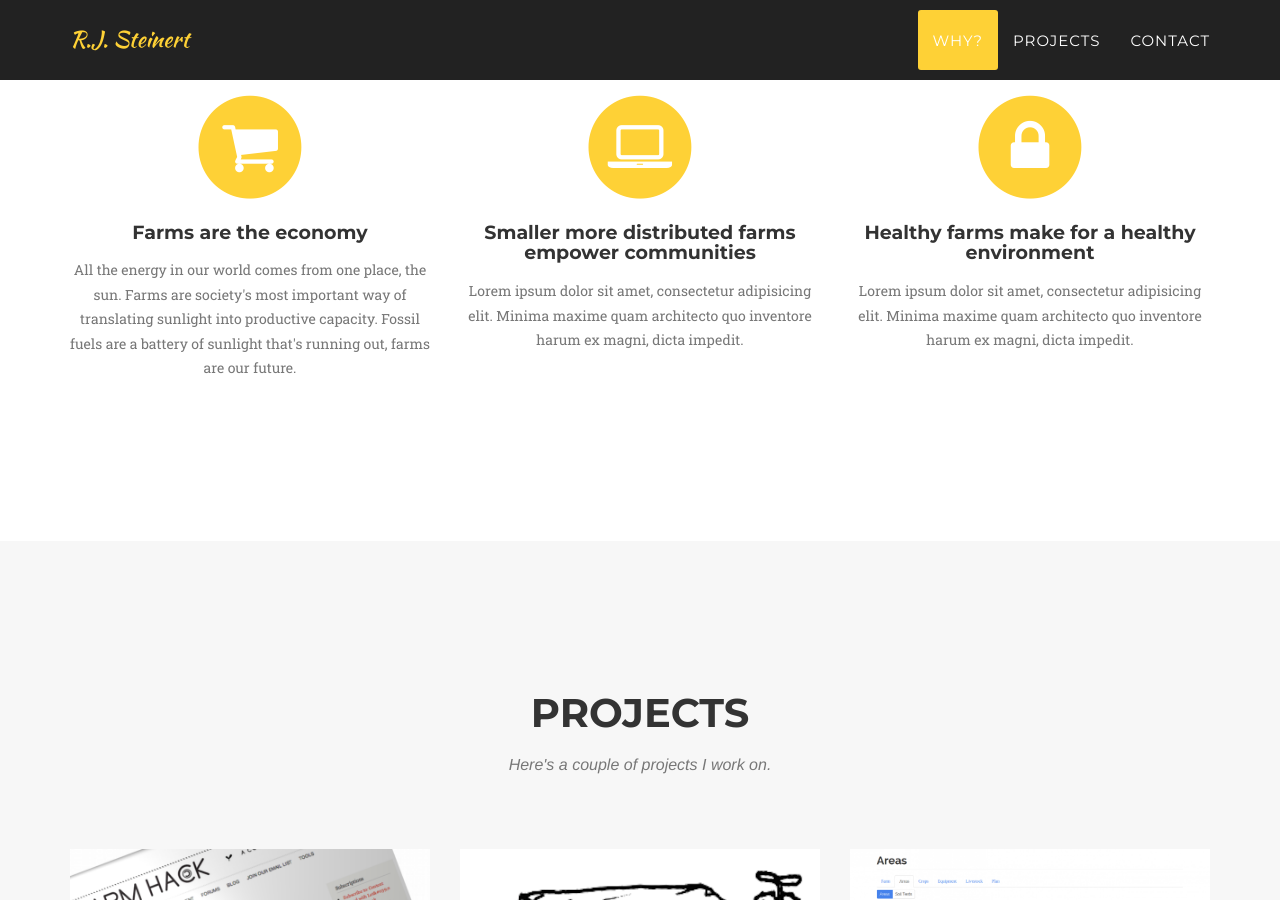
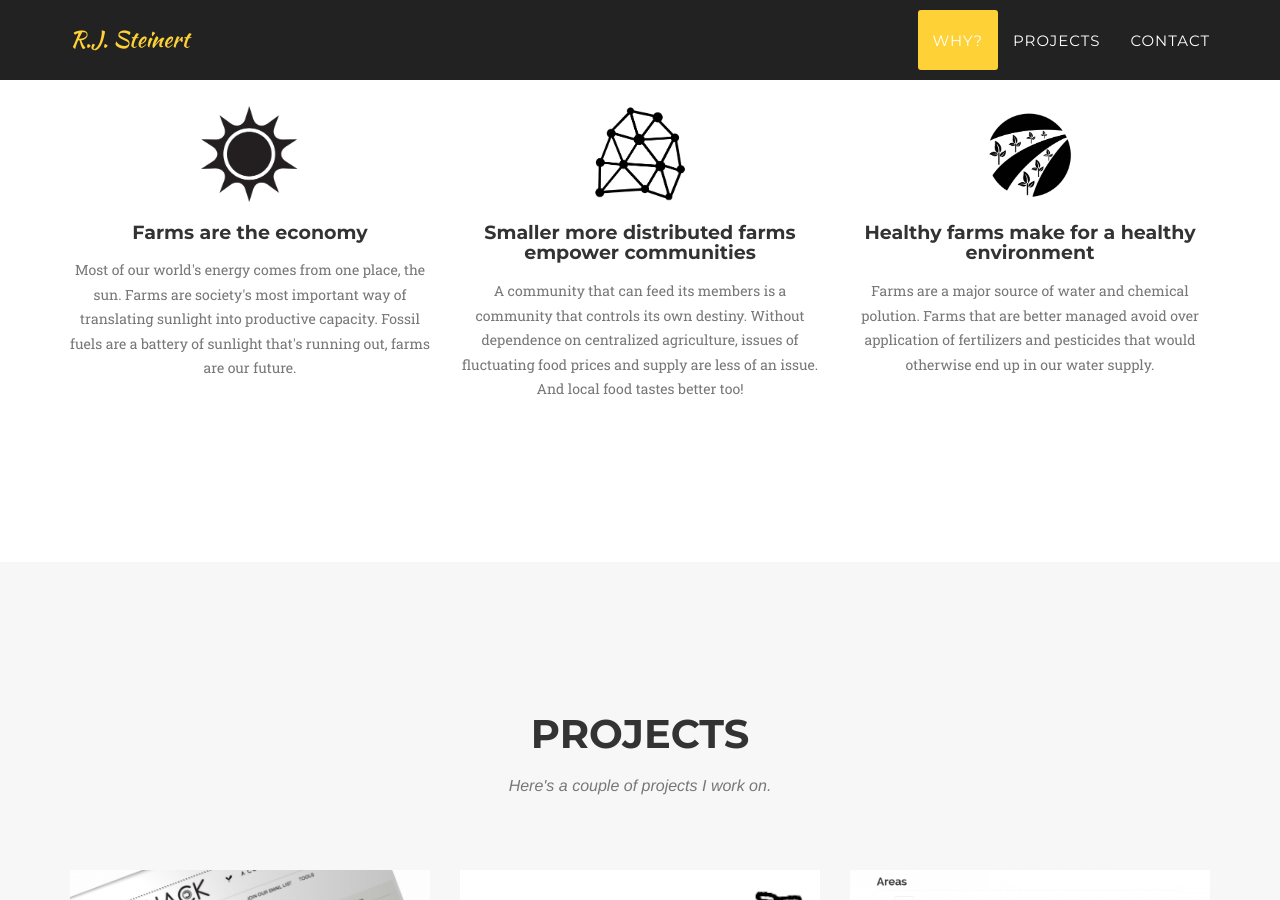
Before and after one commit to rjcorwin/rjcorwin.github.io, a Jekyll site: the page built from index.html, in a window 1280 px wide and 900 px high, scrolled down 910 px. Built offline with Jekyll 4.4.1, drawn with Linux system fonts in a browser that asks for light colours; some web fonts are replaced.

Commit message:
Front page finished?

```diff
--- a/_includes/why.html
+++ b/_includes/why.html
@@ -10,27 +10,24 @@
             <div class="row text-center">
                 <div class="col-md-4">
                     <span class="fa-stack fa-4x">
-                        <i class="fa fa-circle fa-stack-2x text-primary"></i>
-                        <i class="fa fa-shopping-cart fa-stack-1x fa-inverse"></i>
+                        <img src="img/noun_13545_cc_black.png" width=100>
                     </span>
                     <h4 class="service-heading">Farms are the economy</h4>
-                    <p class="text-muted">All the energy in our world comes from one place, the sun. Farms are society's most important way of translating sunlight into productive capacity. Fossil fuels are a battery of sunlight that's running out, farms are our future.</p>
+                    <p class="text-muted">Most of our world's energy comes from one place, the sun. Farms are society's most important way of translating sunlight into productive capacity. Fossil fuels are a battery of sunlight that's running out, farms are our future.</p>
                 </div>
                 <div class="col-md-4">
                     <span class="fa-stack fa-4x">
-                        <i class="fa fa-circle fa-stack-2x text-primary"></i>
-                        <i class="fa fa-laptop fa-stack-1x fa-inverse"></i>
+                        <img src="img/noun_21272_cc._cropped.png" width=100>
                     </span>
                     <h4 class="service-heading">Smaller more distributed farms empower communities </h4>
-                    <p class="text-muted">Lorem ipsum dolor sit amet, consectetur adipisicing elit. Minima maxime quam architecto quo inventore harum ex magni, dicta impedit.</p>
+                    <p class="text-muted">A community that can feed its members is a community that controls its own destiny. Without dependence on centralized agriculture, issues of fluctuating food prices and supply are less of an issue. And local food tastes better too!</p>
                 </div>
                 <div class="col-md-4">
                     <span class="fa-stack fa-4x">
-                        <i class="fa fa-circle fa-stack-2x text-primary"></i>
-                        <i class="fa fa-lock fa-stack-1x fa-inverse"></i>
+                        <img src="img/noun_18711_cc_cropped.png" width=100>
                     </span>
                     <h4 class="service-heading">Healthy farms make for a healthy environment</h4>
-                    <p class="text-muted">Lorem ipsum dolor sit amet, consectetur adipisicing elit. Minima maxime quam architecto quo inventore harum ex magni, dicta impedit.</p>
+                    <p class="text-muted">Farms are a major source of water and chemical polution. Farms that are better managed avoid over application of fertilizers and pesticides that would otherwise end up in our water supply.</p>
                 </div>
             </div>
         </div>
```
Also changed, not shown: img/noun_13545_cc_black.png (added), img/noun_13545_cc_cropped.png (added), img/noun_18711_cc_cropped.png (added), img/noun_21272_cc._cropped.png (added).
